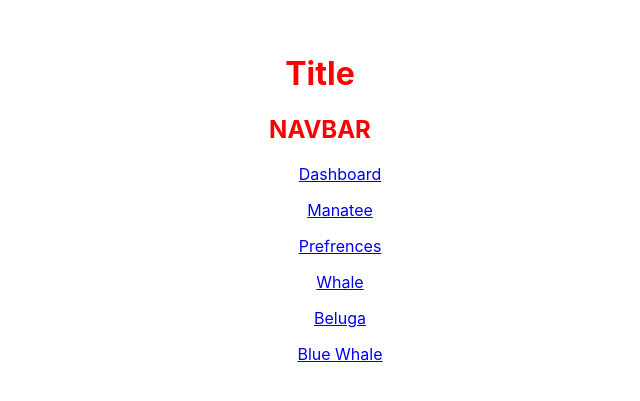
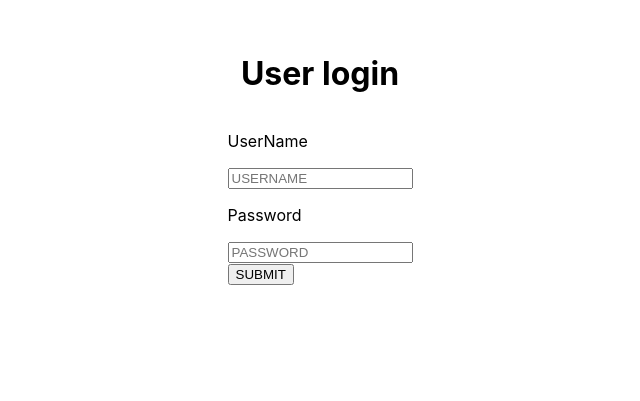
Before and after one commit to Shikhar-ss/playground, a React (Create React App) app in the folder loginAuth-react/login-auth/: page / in a window 1280 px wide. Shown: the part 127-528 px from the top of the page, without its empty margins (320-960 px from the left). Built offline with nearby package versions, Linux system fonts and the light colour scheme.

Commit message:
setting up auth-login

```diff
--- a/loginAuth-react/login-auth/src/App.css
+++ b/loginAuth-react/login-auth/src/App.css
@@ -1,9 +1,14 @@
 .App {
   text-align: center;
   color:red;
-  padding: 10em;
+  padding: 5em;
 }
 
 .App-link {
   color: #61dafb;
 }
+
+.navbar{
+  display: flex;
+  flex-direction: row;
+}
--- a/loginAuth-react/login-auth/src/App.js
+++ b/loginAuth-react/login-auth/src/App.js
@@ -1,10 +1,18 @@
+import React , {useState} from "react";
 import './App.css';
 import Dashboard from "./components/Dashboard/Dashboard";
 import Prefrences from "./components/Prefrences/Prefrences";
 import Whale from "./components/Whale/Whale";
 import Manatee from "./components/Manatee/Manatee";
-import { BrowserRouter, Switch, Route, Link } from "react-router-dom"
+import Login from "./components/Login/Login";
+import { BrowserRouter, Switch, Route, Link } from "react-router-dom";
+
 function App() {
+
+  const [token,setToken] = useState();
+  if(!token){
+    return <Login setToken={setToken}/>
+  }
   return (
     <div className="App">
       <h1>
@@ -12,7 +20,7 @@
       </h1>
 
       <BrowserRouter>
-      <nav>
+      <nav className="navbar">
         <h2>
           NAVBAR
         </h2>
@@ -59,6 +67,7 @@
             {/* Nested Routing */}
             <Whale/>
           </Route>
+
           {/* <Route exact path="/whale">
             <Whale/>
           </Route> */}
--- /dev/null
+++ b/loginAuth-react/login-auth/src/components/Login/Login.js
@@ -0,0 +1,34 @@
+import React from 'react';
+import "./login.css";
+
+function Login() {
+    return (
+        <div className="login-wrapper">
+            <h1>
+                User login
+            </h1>
+            <form>
+                <label>
+                    <p>
+                        UserName
+                </p>
+                    <input type="text" placeholder="USERNAME" />
+                </label>
+
+                <label>
+                    <p>
+                        Password
+                </p>
+                    <input type="password" placeholder="PASSWORD" />
+                </label>
+                <div>
+                    <button type="submit">
+                        SUBMIT
+                </button>
+                </div>
+            </form>
+        </div>
+    )
+}
+
+export default Login
--- /dev/null
+++ b/loginAuth-react/login-auth/src/components/Login/login.css
@@ -0,0 +1,6 @@
+.login-wrapper{
+    display: flex;
+    flex-direction: column;
+    align-items: center;
+    margin: 10em auto 0em auto;
+}
```
Also changed, not shown: 1 other file (tests, documents, lock files or other folders).
